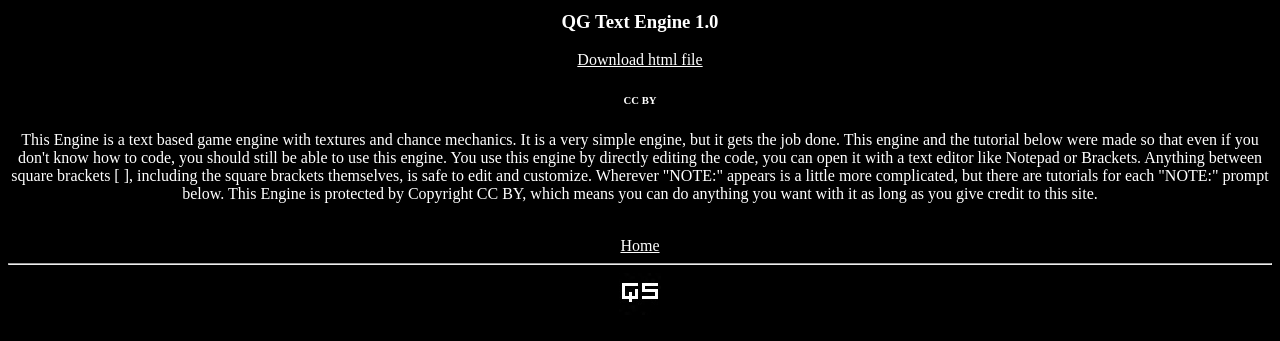
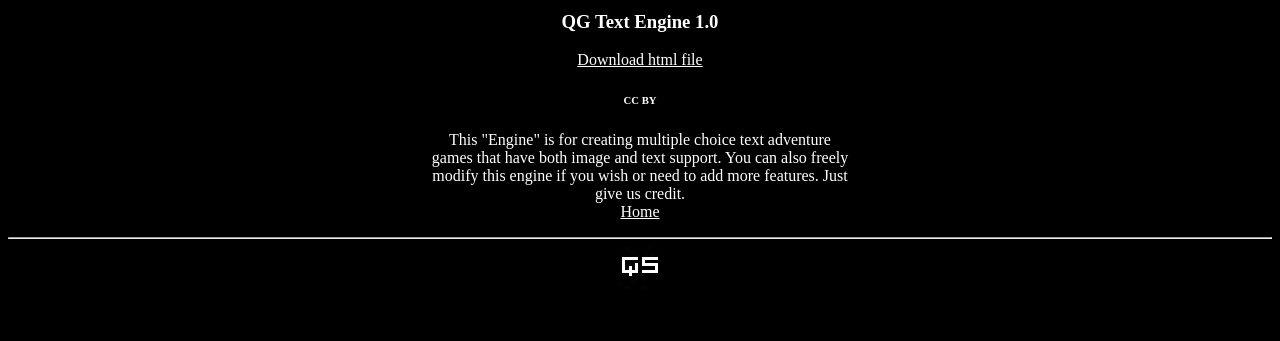
Before and after one commit to QuantumGlitchSoftware/QGsoftware, a plain HTML site: page Engines/QGTEXTENGINE.html in a window 1280 px wide. Shown: the part 101-442 px from the top of the page. Drawn offline with Linux system fonts and the light colour scheme.

Commit message:
Update QGTEXTENGINE.html

```diff
--- a/Engines/QGTEXTENGINE.html
+++ b/Engines/QGTEXTENGINE.html
@@ -16,7 +16,10 @@
 			<h3>QG Text Engine 1.0</h3>
 			<a href="QGTEXTENGINE/qgtextenginedownload.html" download>Download html file</a>
 			<h6>CC BY</h6>
-			<p>This Engine is a text based game engine with textures and chance mechanics. It is a very simple engine, but it gets the job done. This engine and the tutorial below were made so that even if you don't know how to code, you should still be able to use this engine. You use this engine by directly editing the code, you can open it with a text editor like Notepad or Brackets. Anything between square brackets [ ], including the square brackets themselves, is safe to edit and customize. Wherever "NOTE:" appears is a little more complicated, but there are tutorials for each "NOTE:" prompt below. This Engine is protected by Copyright CC BY, which means you can do anything you want with it as long as you give credit to this site.</p>
+			<p>This "Engine" is for creating multiple choice text adventure<br>
+			games that have both image and text support. You can also freely<br>
+			modify this engine if you wish or need to add more features. Just<br>
+			give us credit.
 			<br>
 			<a href="https://quantumglitchsoftware.github.io/Home.html">Home</a>
 			<br>
```
